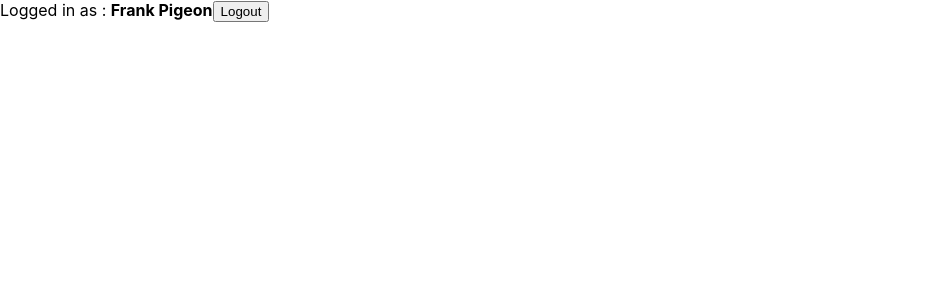
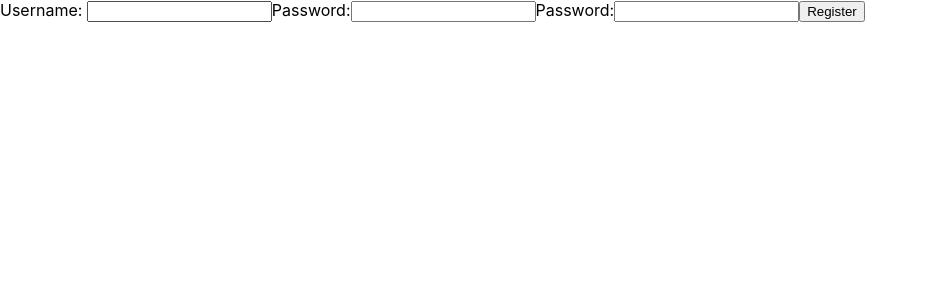
Before and after one commit to fpigeonjr/hooks-blog, a React (Create React App) app: page / in a window 1280 px wide. Shown: the top 300 px of the page, without its empty margins (0-927 px from the left). Built offline with nearby package versions, Linux system fonts and the light colour scheme.

Commit message:
adds Register comp

```diff
--- a/src/App.js
+++ b/src/App.js
@@ -1,6 +1,6 @@
 import React from 'react'
-import Logout from './user/Logout'
+import Register from './user/Register'
 
 export default function App() {
-  return <Logout user="Frank Pigeon" />
+  return <Register />
 }
--- /dev/null
+++ b/src/user/Register.js
@@ -0,0 +1,15 @@
+import React from 'react'
+
+export default function Register() {
+  return (
+    <form onSubmit={e => e.preventDefault()}>
+      <label htmlFor="register-username">Username: </label>
+      <input type="text" name="register-username" id="register-username" />
+      <label htmlFor="register-password">Password:</label>
+      <input type="password" name="register-password" id="register-password" />
+      <label htmlFor="register-password-repeat">Password:</label>
+      <input type="password" name="register-password-repeat" id="register-password-repeat" />
+      <input type="submit" value="Register" />
+    </form>
+  )
+}
```
